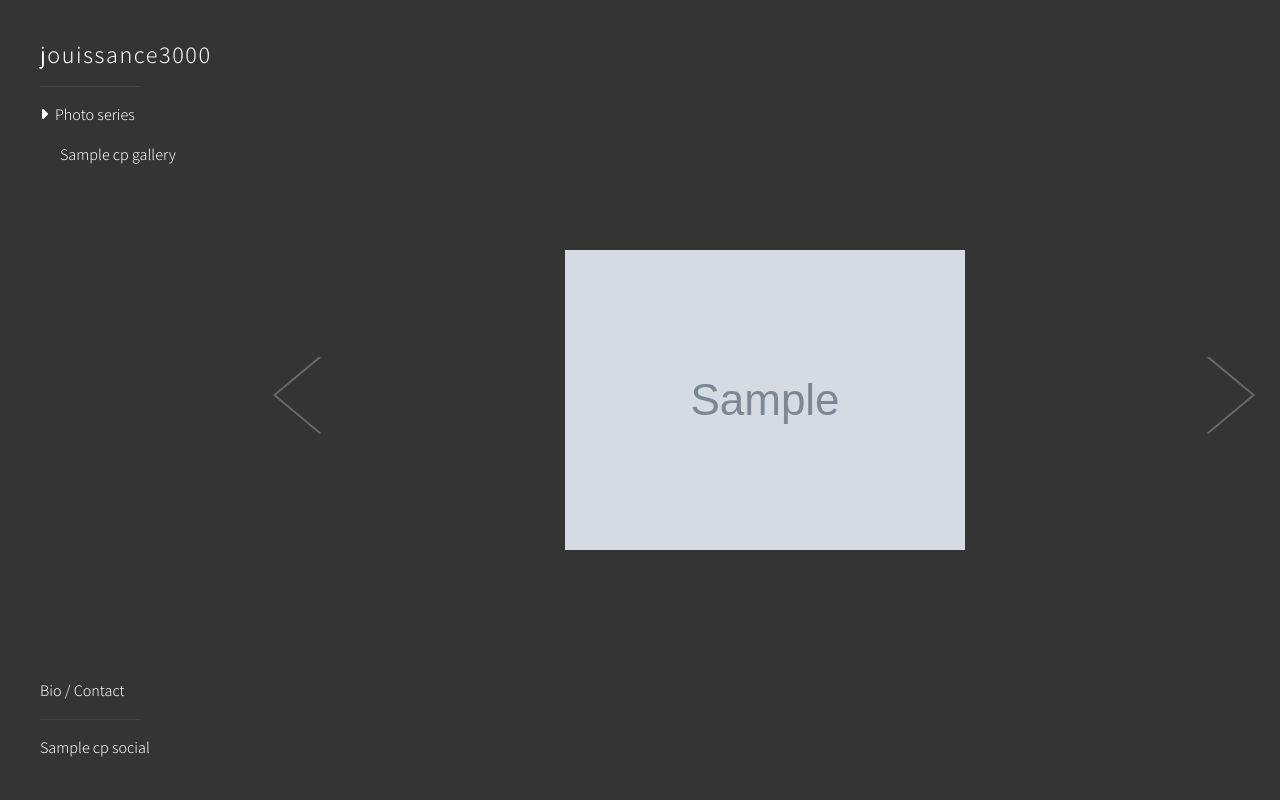
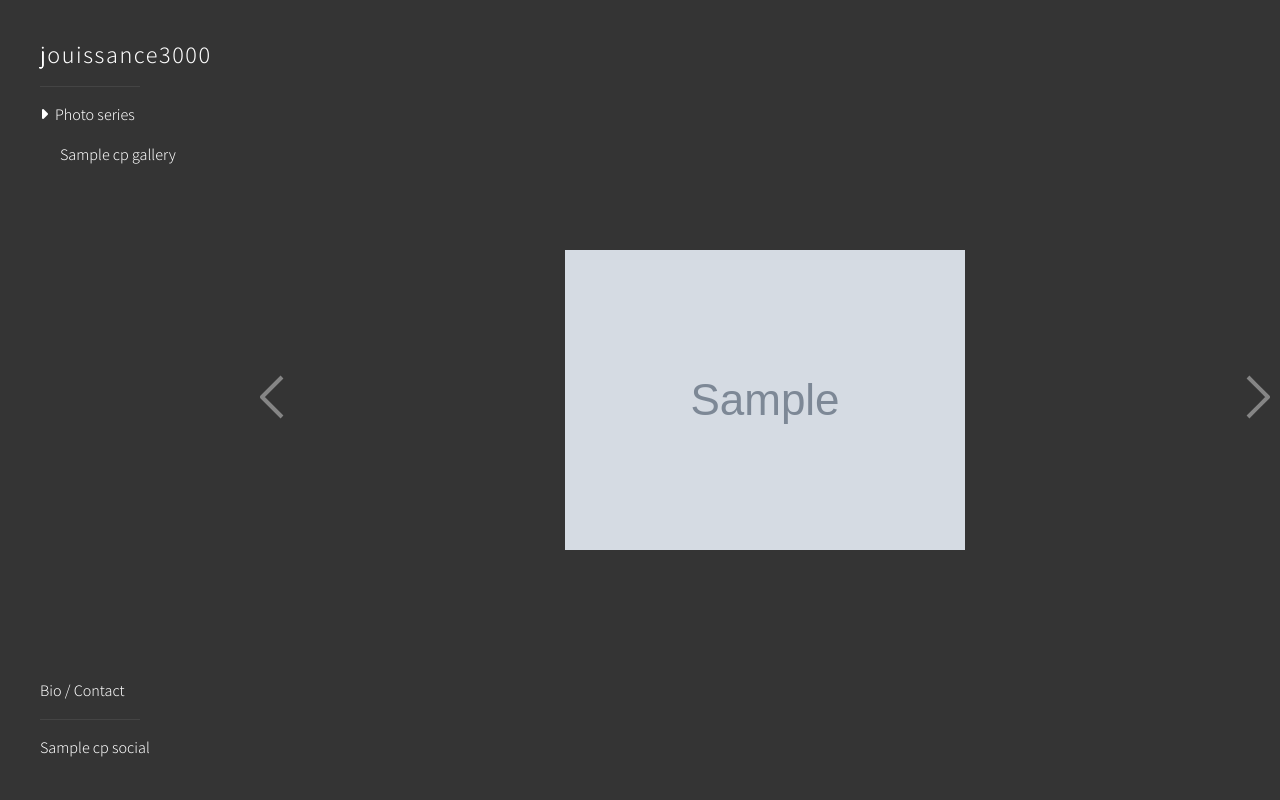
Before and after one commit to mszan/photographer_portfolio, a Django app: template templates/galleries/gallery_big.html in a window 1280 px wide. Run offline with Django 3.2, Linux system fonts and the light colour scheme; the template is opened without the code that fills it: most values are stand-ins (such as "Sample title", 1, 10 or a date in 2020); grey boxes marked "Sample" are stand-in pictures; some libraries are stand-ins or nearby versions.

Commit message:
Update new arrows

```diff
--- a/static/style.css
+++ b/static/style.css
@@ -248,6 +248,7 @@ and (orientation : portrait) {
 }
 
 .carousel-control-next, .carousel-control-prev {
+    opacity: 1!important;
     width: 50% !important;
     transition: 300ms;
 }
@@ -260,17 +261,17 @@ and (orientation : portrait) {
 }
 
 .carousel-control-next > button {
-    right: 1vw !important;
+    right: -1vw !important;
 }
 
 .carousel-control-prev > button {
-    left: 1vw !important;
+    left: -1vw !important;
 }
 
 /*ARROW BUTTONS FOR SLIDER*/
 
 .arrow {
-    opacity: .5;
+    opacity: .8;
     cursor: pointer;
     position: absolute;
     top: 50%;
--- a/templates/galleries/gallery_big.html
+++ b/templates/galleries/gallery_big.html
@@ -24,18 +24,17 @@
                 </div>
                 <a class="carousel-control-prev" href="#big-carousel" role="button" data-slide="prev">
                     <button class="arrow">
-                        <svg width="60px" height="80px" viewBox="0 0 50 80" xml:space="preserve">
-                    <polyline fill="none" stroke="#FFFFFF" stroke-width="2" stroke-linecap="round" stroke-linejoin="round" points="
-                    45.63,75.8 0.375,38.087 45.63,0.375 "></polyline>
-                </svg>
+                        <svg width="40" height="60" xmlns="http://www.w3.org/2000/svg" version="1.1">
+                            <polyline points="30 10 10 30 30 50" stroke="rgba(255,255,255,0.5)" stroke-width="4" stroke-linecap="butt" fill="none" stroke-linejoin="round">&gt;</polyline>
+                        </svg>
                     </button>
                     <span class="sr-only">Previous</span>
                 </a>
                 <a class="carousel-control-next" href="#big-carousel" role="button" data-slide="next">
                     <button class="arrow">
-                        <svg xmlns="http://www.w3.org/2000/svg" xmlns:xlink="http://www.w3.org/1999/xlink" width="60px" height="80px" viewBox="0 0 50 80" xml:space="preserve">
-                    <polyline fill="none" stroke="#FFFFFF" stroke-width="2" stroke-linecap="round" stroke-linejoin="round" points="0.375,0.375 45.63,38.087 0.375,75.8 "></polyline>
-                </svg>
+                        <svg width="40" height="60" xmlns="http://www.w3.org/2000/svg" version="1.1">
+                            <polyline points="10 10 30 30 10 50" stroke="rgba(255,255,255,0.5)" stroke-width="4" stroke-linecap="butt" fill="none" stroke-linejoin="round">&lt;</polyline>
+                        </svg>
                     </button>
                 </a>
             </div>
```
